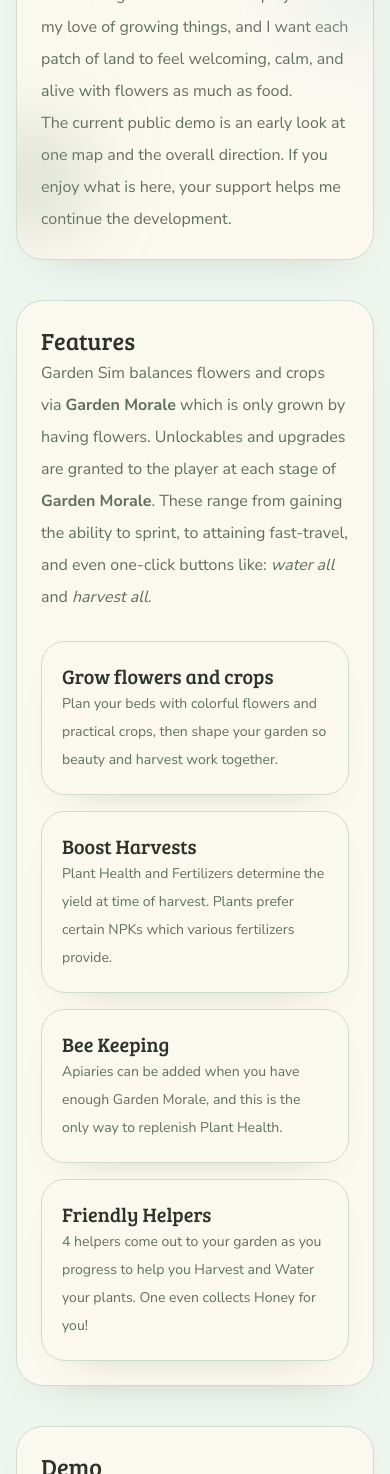
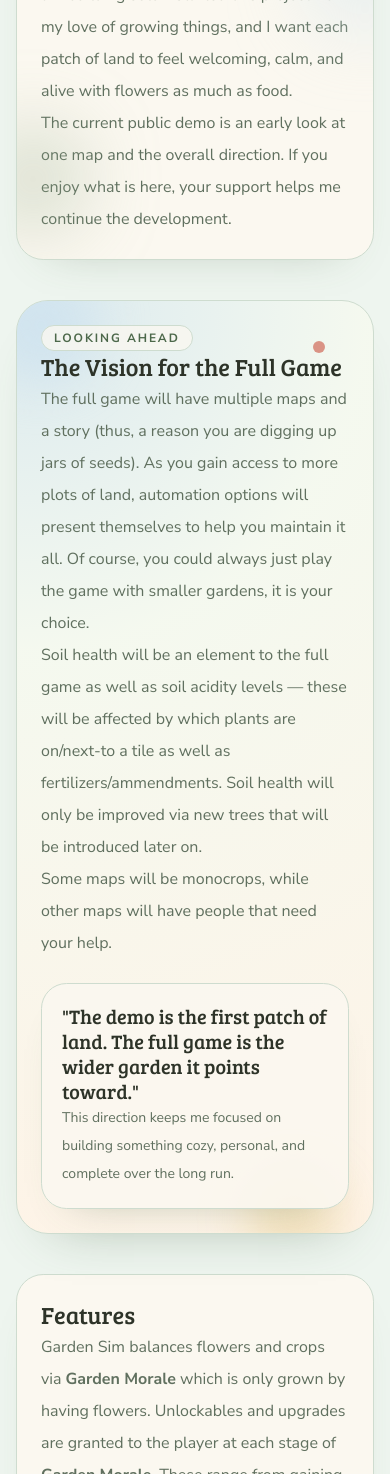
Before and after one commit to nathan-websculpt/garden-sim-site, a Next.js app: page / in a window 390 px wide. Shown: the part 1096-2570 px from the top of the page. Built offline with nearby package versions, Linux system fonts and the light colour scheme.

Commit message:
new section

```diff
--- a/app/garden-journal/page.tsx
+++ b/app/garden-journal/page.tsx
@@ -6,14 +6,14 @@
 export const metadata: Metadata = {
   title: "Garden Journal",
   description:
-    "Read the Garden Sim development journal with cozy demo updates, flower and crop progress, and behind-the-scenes notes from the solo developer.",
+    "Some real-life plants and garden snapshots from the solo gardener-developer building Garden Sim.",
   alternates: {
     canonical: "/garden-journal",
   },
   openGraph: {
     title: "Garden Journal | Garden Sim",
     description:
-      "Follow cozy development updates for Garden Sim with new journal entries posted newest first.",
+      "Real-life plants and cozy snapshots from the gardener behind Garden Sim, shared newest first.",
     url: "/garden-journal",
     images: [
       {
@@ -28,7 +28,7 @@
     card: "summary_large_image",
     title: "Garden Journal | Garden Sim",
     description:
-      "Newest-first devlog feed for Garden Sim with demo progress and garden updates.",
+      "Newest-first real-life plant snapshots and notes from the solo gardener-developer behind Garden Sim.",
     images: [siteConfig.ogImage],
   },
 };
--- a/app/how-to-play/page.tsx
+++ b/app/how-to-play/page.tsx
@@ -4,14 +4,14 @@
 export const metadata: Metadata = {
   title: "How to Play",
   description:
-    "How to Play is coming next for Garden Sim. This page will guide the cozy gardening loop and demo basics soon.",
+    "How to Play is growing next. The full guide for Garden Sim's cozy gardening loop will be added as the demo keeps growing.",
   alternates: {
     canonical: "/how-to-play",
   },
   openGraph: {
     title: "How to Play | Garden Sim",
     description:
-      "This page is growing next and will become the full gameplay guide for Garden Sim.",
+      "This page is growing next and will expand into the full how-to-play guide for Garden Sim.",
     url: "/how-to-play",
     images: [
       {
@@ -26,7 +26,7 @@
     card: "summary_large_image",
     title: "How to Play | Garden Sim",
     description:
-      "This page is growing next and will become the full gameplay guide for Garden Sim.",
+      "This page is growing next and will expand into the full how-to-play guide for Garden Sim.",
     images: [siteConfig.ogImage],
   },
 };
--- a/app/layout.tsx
+++ b/app/layout.tsx
@@ -20,7 +20,7 @@
 export const metadata: Metadata = {
   metadataBase: new URL(siteConfig.url),
   title: {
-    default: "Garden Sim | Cozy Gardening Demo",
+    default: "Garden Sim | Cozy Pixel-Art Gardening Demo",
     template: "%s | Garden Sim",
   },
   description: siteConfig.description,
@@ -32,7 +32,7 @@
     type: "website",
     locale: "en_US",
     url: siteConfig.url,
-    title: "Garden Sim | Cozy Gardening Demo",
+    title: "Garden Sim | Cozy Pixel-Art Gardening Demo",
     description: siteConfig.description,
     siteName: siteConfig.name,
     images: [
@@ -46,7 +46,7 @@
   },
   twitter: {
     card: "summary_large_image",
-    title: "Garden Sim | Cozy Gardening Demo",
+    title: "Garden Sim | Cozy Pixel-Art Gardening Demo",
     description: siteConfig.description,
     images: [siteConfig.ogImage],
   },
--- a/app/page.tsx
+++ b/app/page.tsx
@@ -2,19 +2,20 @@
 import Features from "@/components/Features";
 import Hero from "@/components/Hero";
 import VideoSection from "@/components/VideoSection";
+import VisionSection from "@/components/VisionSection";
 import { siteConfig } from "@/lib/site";
 
 export const metadata: Metadata = {
-  title: "Home",
+  title: "Cozy Gardening Demo",
   description:
-    "Explore Garden Sim, a cozy pixel-art gardening game and solo-dev project focused on flowers, crops, and a peaceful tending loop in the public demo.",
+    "Garden Sim is an indie gardening game I am building solo. The public demo is an early look at flowers, crops, and a peaceful tending loop.",
   alternates: {
     canonical: "/",
   },
   openGraph: {
-    title: "Garden Sim | Cozy Gardening Demo",
+    title: "Garden Sim | Cozy Pixel-Art Gardening Demo",
     description:
-      "A cozy pixel-art gardening game made by a gardener, with flowers, crops, and a calm tending loop. Follow development and try the early demo.",
+      "A cozy pixel-art gardening game made by a gardener. Explore the early demo and follow the long-term vision for a fuller world of flowers and crops.",
     url: "/",
     images: [
       {
@@ -27,9 +28,9 @@
   },
   twitter: {
     card: "summary_large_image",
-    title: "Garden Sim | Cozy Gardening Demo",
+    title: "Garden Sim | Cozy Pixel-Art Gardening Demo",
     description:
-      "A cozy pixel-art gardening game made by a gardener. Follow the demo and support solo development.",
+      "A gardener-made, solo-dev cozy pixel-art gardening game. Try the early demo and follow development.",
     images: [siteConfig.ogImage],
   },
 };
@@ -59,6 +60,7 @@
           </div>
         </div>
       </section>
+      <VisionSection />
       <Features />
       <VideoSection />
     </>
--- /dev/null
+++ b/components/VisionSection.tsx
@@ -0,0 +1,47 @@
+export default function VisionSection() {
+  return (
+    <section aria-labelledby="full-game-vision" className="pb-10 sm:pb-14">
+      <div className="garden-container">
+        <div className="relative overflow-hidden rounded-[2rem] border border-[#c4d6c6] bg-[radial-gradient(circle_at_top_left,_rgba(207,227,239,0.65)_0%,_rgba(245,249,239,0.94)_35%,_rgba(255,243,230,0.96)_100%)] p-6 shadow-[0_26px_52px_-38px_rgba(76,104,74,0.48)] sm:p-8 lg:p-10">
+          <div className="pointer-events-none absolute -left-8 -top-8 h-28 w-28 rounded-full bg-[#cfe3ef]/80 blur-xl" />
+          <div className="pointer-events-none absolute -bottom-8 right-8 h-24 w-24 rounded-full bg-[#d6b34d]/25 blur-xl" />
+          <div className="pointer-events-none absolute right-12 top-10 h-3 w-3 rounded-full bg-[#d06a59]/70" />
+          <div className="relative grid gap-6 lg:grid-cols-[1.2fr_0.8fr] lg:items-center">
+            <div>
+              <p className="inline-flex rounded-full border border-[#b9ccb9] bg-[#fbf8f0]/80 px-3 py-1 text-xs font-bold uppercase tracking-[0.16em] text-[#4c684a]">
+                Looking Ahead
+              </p>
+              <h2 id="full-game-vision" className="mt-4 text-2xl sm:text-3xl">
+                The Vision for the Full Game
+              </h2>
+              <p className="mt-4 max-w-3xl text-base leading-8 text-[#60705f] sm:text-lg">
+                The full game will have multiple maps and a story (thus, a reason you are digging
+                up jars of seeds). As you gain access to more plots of land, automation options
+                will present themselves to help you maintain it all. Of course, you could always
+                just play the game with smaller gardens, it is your choice.
+              </p>
+              <p className="mt-4 max-w-3xl text-base leading-8 text-[#60705f] sm:text-lg">
+                Soil health will be an element to the full game as well as soil acidity levels &mdash;
+                these will be affected by which plants are on/next-to a tile as well as fertilizers/ammendments.
+                Soil health will only be improved via new trees that will be introduced later on.
+              </p>
+              <p className="mt-4 max-w-3xl text-base leading-8 text-[#60705f] sm:text-lg">
+                Some maps will be monocrops, while other maps will have people that need your help.
+              </p>
+            </div>
+            <aside className="rounded-[1.6rem] border border-[#cedccf] bg-[#fbf8f0]/90 p-5 shadow-[0_20px_40px_-32px_rgba(76,104,74,0.45)] sm:p-6">
+              <p className="font-display text-xl leading-tight text-[#2d3328] sm:text-2xl">
+                &quot;The demo is the first patch of land. The full game is
+                the wider garden it points toward.&quot;
+              </p>
+              <p className="mt-4 text-sm leading-7 text-[#60705f] sm:text-base">
+                This direction keeps me focused on building something cozy,
+                personal, and complete over the long run.
+              </p>
+            </aside>
+          </div>
+        </div>
+      </div>
+    </section>
+  );
+}
--- a/lib/site.ts
+++ b/lib/site.ts
@@ -3,13 +3,15 @@
   domain: "garden-sim.com",
   url: "https://garden-sim.com",
   description:
-    "Garden Sim is a cozy pixel-art gardening game made by a gardener. Grow flowers and crops, tend a peaceful plot, and follow development through the public demo and garden journal.",
+    "Garden Sim is a cozy pixel-art gardening game made by a gardener and built solo. Grow flowers and crops in the public demo, then follow development as the game grows toward a fuller garden life.",
   keywords: [
     "garden simulation game",
     "cozy gardening game",
     "pixel-art gardening game",
     "indie gardening game",
     "solo-dev gardening game",
+    "flowers and crops game",
+    "gardening demo game",
   ],
   heroImage: "/images/home-hero.png",
   ogImage: "/images/og-cover.svg",
```
Also changed, not shown: 2 other files (tests, documents, lock files or other folders).
